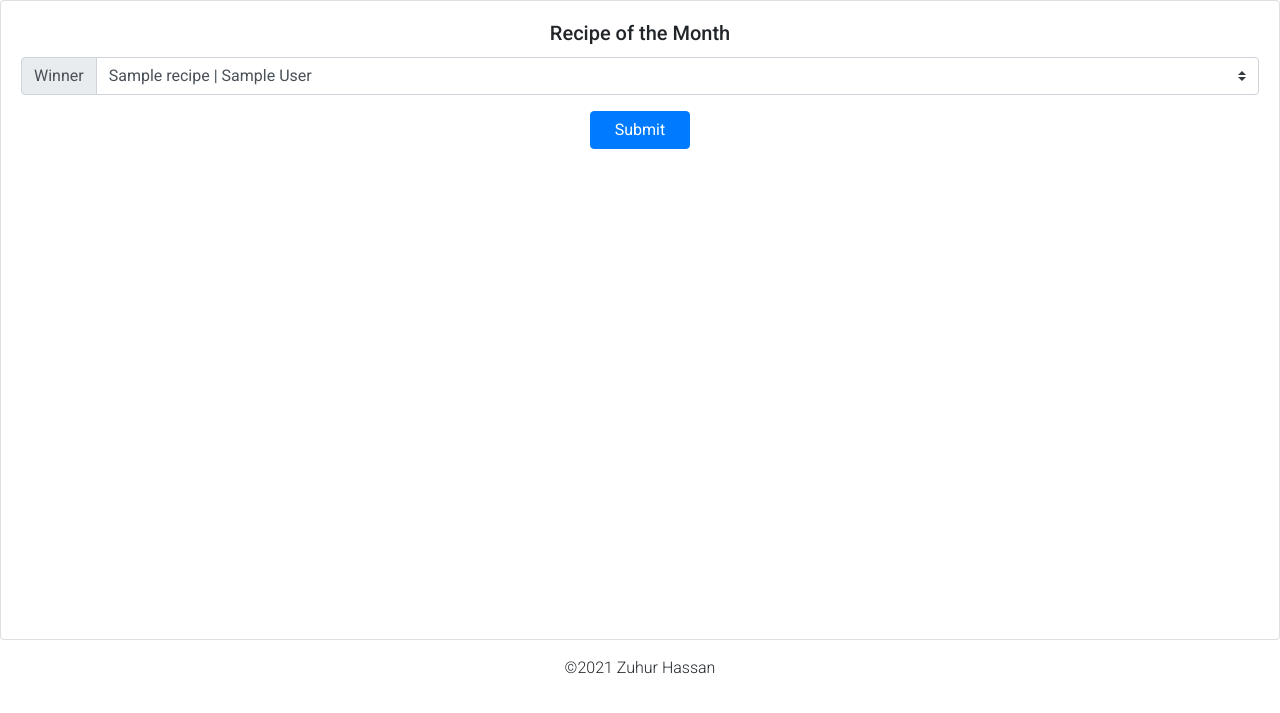
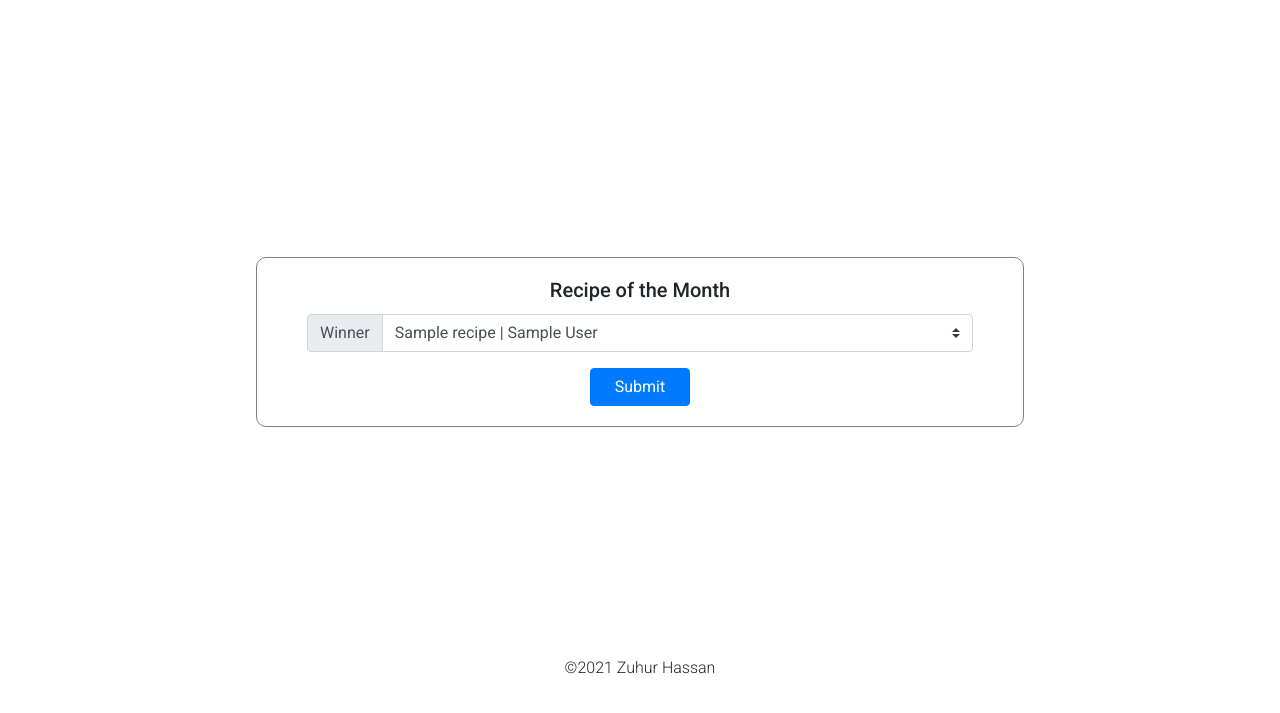
Before and after one commit to Code-Institute-Submissions/Zuhur-milestone3_DecResub, a Flask app: page /winner in a window 1280 px wide. Shown: the part 58-771 px from the top of the page. Run offline with Flask 2, Linux system fonts and the light colour scheme; a database or web service that is not in the repository returns one stand-in record (values such as "Sample title"); some libraries are stand-ins or nearby versions.

Commit message:
Change form styling

```diff
--- a/templates/winner.html
+++ b/templates/winner.html
@@ -5,9 +5,9 @@
 {% endblock %}
 
 {% block content%}
-    <div class="card sign-card page">
-        <div class="card-body winner-card-body">
-            <h5 class="card-title text-center">Recipe of the Month</h5>
+<div class="page">
+    <div class="form-box">
+        <h5 class="card-title text-center">Recipe of the Month</h5>
             <form action="{{ url_for('winner') }}" method="post">
                 <!-- ALL Emails -->
                 <div class="input-group mb-3">
@@ -25,6 +25,6 @@
                     <button class="btn btn-primary pl-4 pr-4" href="{{ url_for('winner') }} " role="submit">Submit</button>
                 </div>
             </form>
-        </div>
     </div>
+</div>
 {% endblock %}
```
